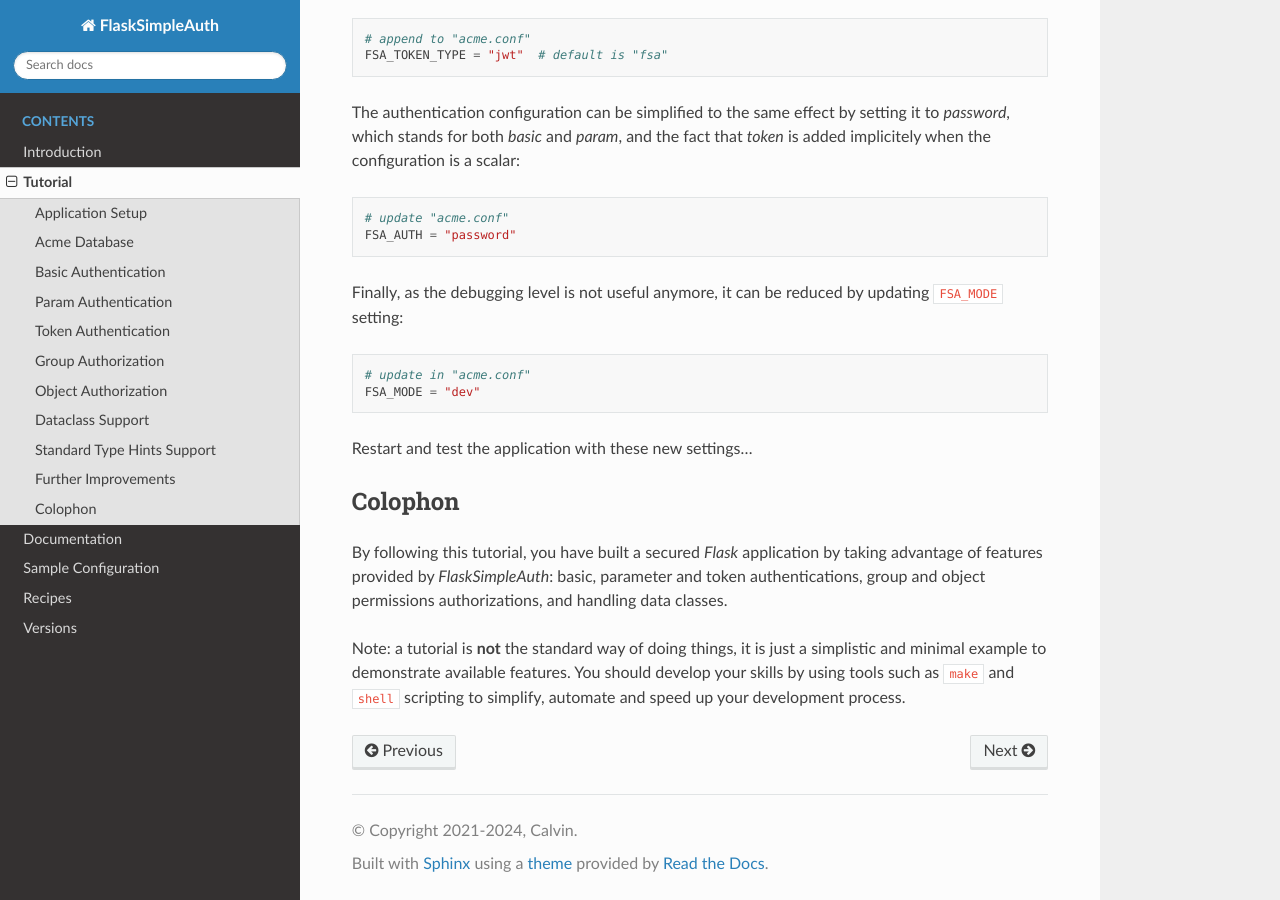
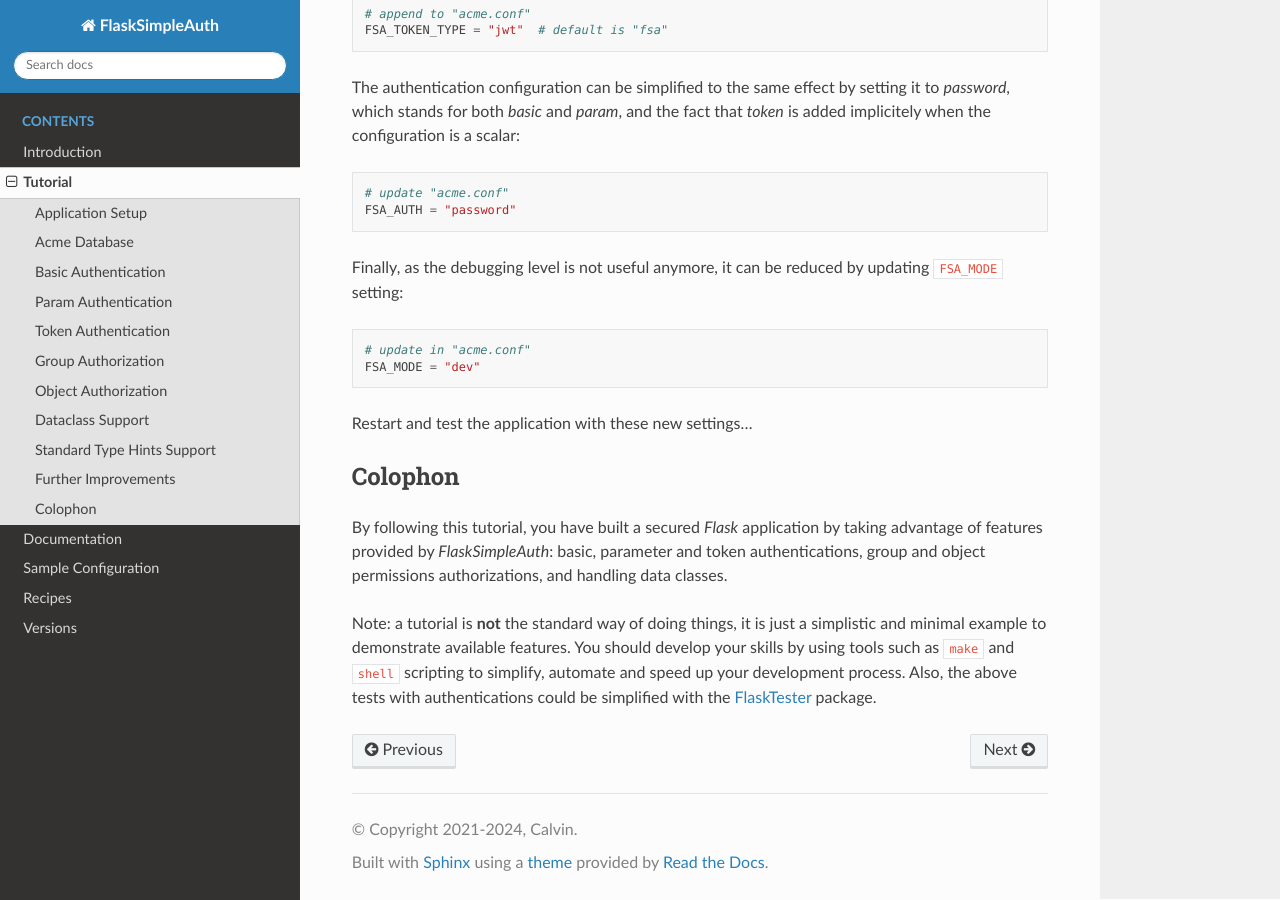
Before and after one commit to zx80/flask-simple-auth, a Sphinx documentation site: the page built from docs/TUTORIAL.md, in a window 1280 px wide and 900 px high, scrolled down 14658 px. Built offline with Sphinx 7.4.7 and the Read the Docs theme 2.0.0, drawn with Linux system fonts in a browser that asks for light colours; pages that are not in the unit, such as notebooks, are missing from menus; some of the changed text lies outside the part shown.

Commit message:
improve tutorial

```diff
--- a/docs/TUTORIAL.md
+++ b/docs/TUTORIAL.md
@@ -844,6 +843,8 @@ token authentications, group and object permissions authorizations, and handling
 data classes.
 
 Note: a tutorial is **not** the standard way of doing things, it is just a
-simplistic and minimal example to demonstrate available features. You should
-develop your skills by using tools such as `make` and `shell` scripting to
-simplify, automate and speed up your development process.
+simplistic and minimal example to demonstrate available features.
+You should develop your skills by using tools such as `make` and `shell`
+scripting to simplify, automate and speed up your development process.
+Also, the above tests with authentications could be simplified with
+the [FlaskTester](https://pypi.org/project/FlaskTester/) package.
```
Also changed, not shown: other parts of docs/TUTORIAL.md (+1 -2 lines), docs/VERSIONS.md (+4 -0 lines).
